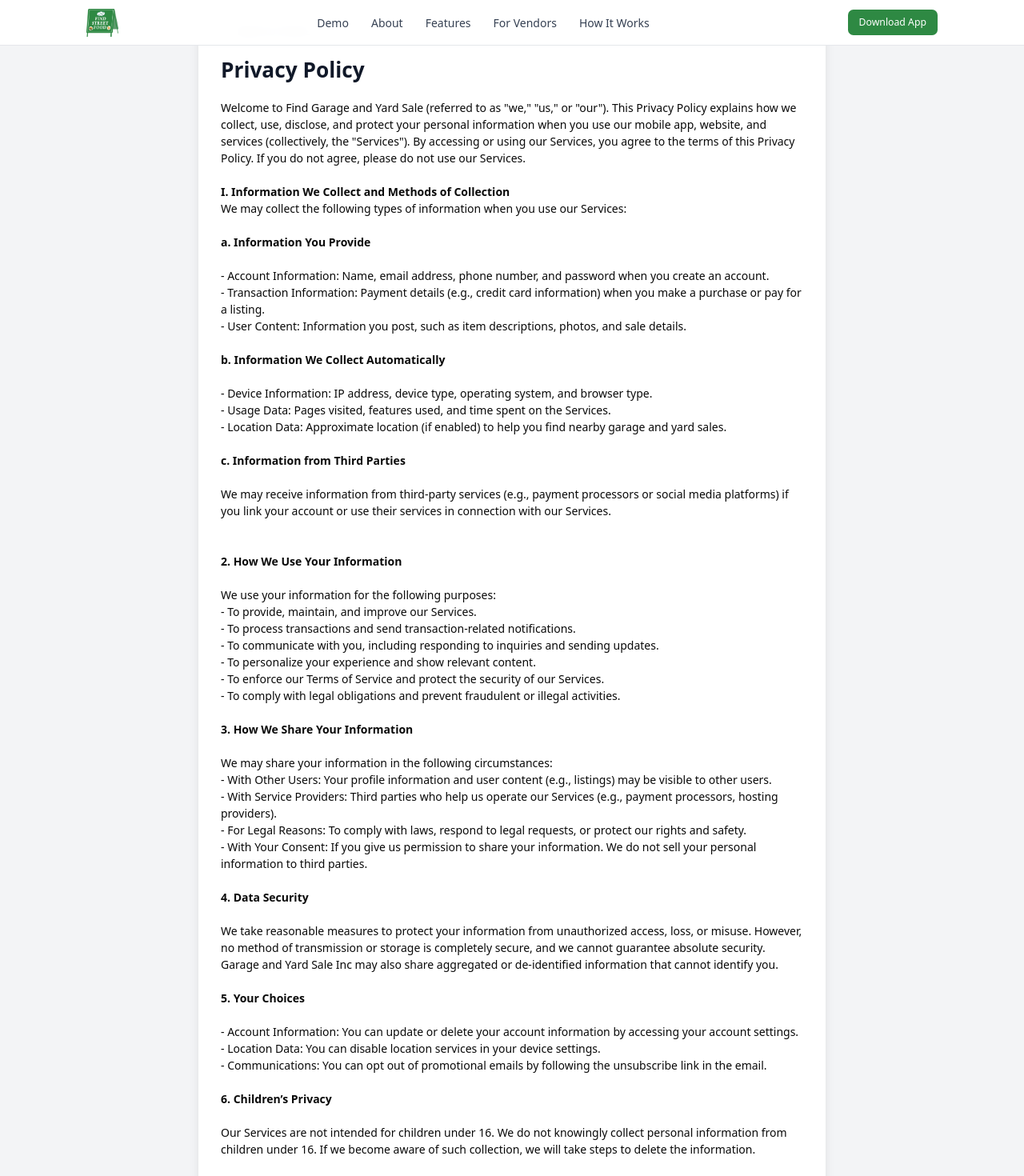
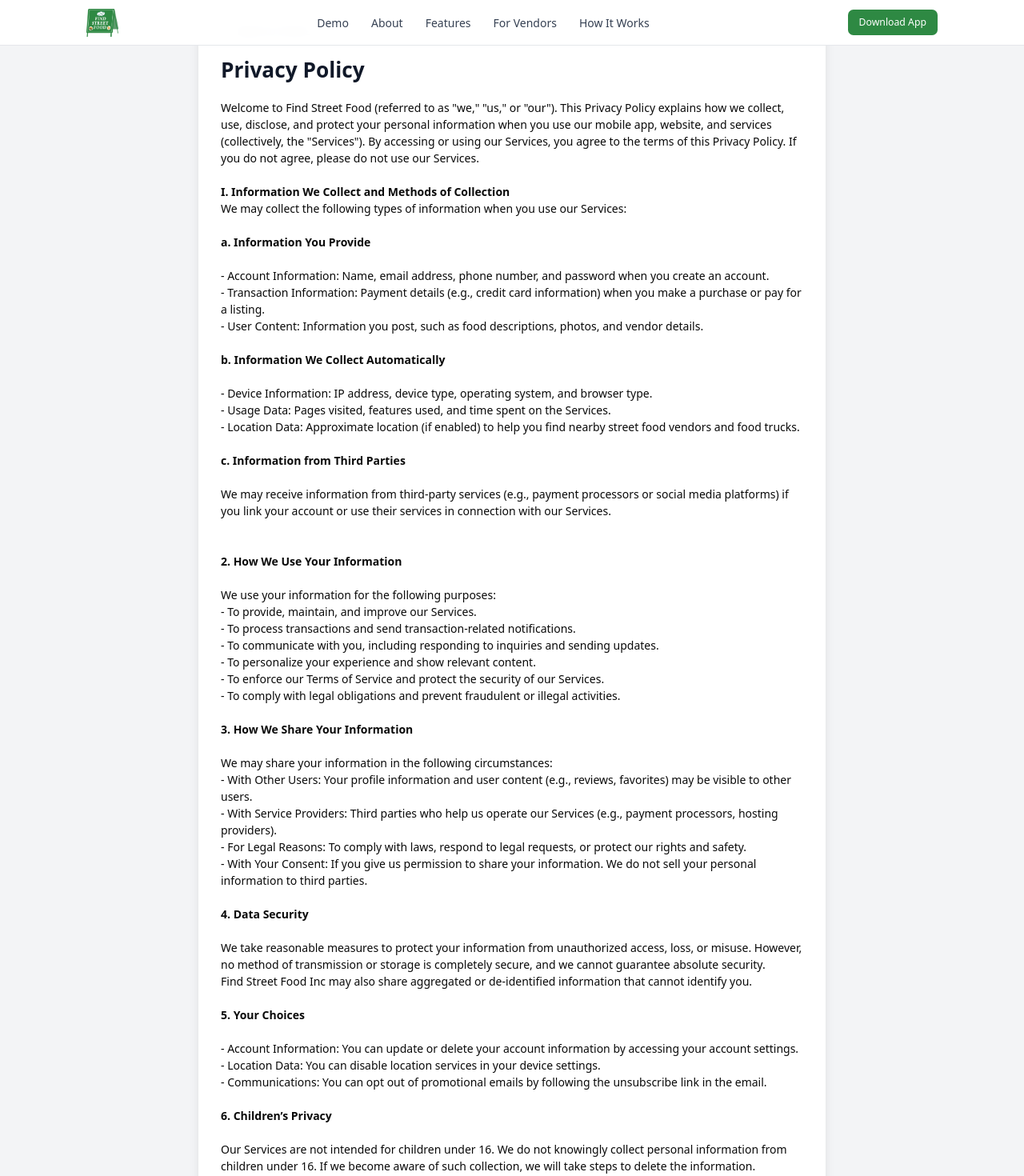
Before and after one commit to findgarageandyardsale/fsf_web, a React (Vite) app: page /privacy-policy in a window 1280 px wide. Shown: the top 1470 px of the page at 80% size. Built offline with nearby package versions, Linux system fonts and the light colour scheme.

Commit message:
Name changed in privacy policy

```diff
--- a/src/components/features/privacy_policy/index.tsx
+++ b/src/components/features/privacy_policy/index.tsx
@@ -18,7 +18,7 @@ const PrivacyPolicy = () => {
                     Privacy Policy
                 </h1>
                 <div>
-                    Welcome to Find Garage and Yard Sale (referred to as "we," "us," or
+                    Welcome to Find Street Food (referred to as "we," "us," or
                     "our"). This Privacy Policy explains how we collect, use, disclose,
                     and protect your personal information when you use our mobile app,
                     website, and services (collectively, the "Services"). By accessing or
@@ -45,8 +45,8 @@ const PrivacyPolicy = () => {
                     information) when you make a purchase or pay for a listing.
                 </div>
                 <div>
-                    - User Content: Information you post, such as item descriptions,
-                    photos, and sale details.
+                    - User Content: Information you post, such as food descriptions,
+                    photos, and vendor details.
                 </div>
                 <br />
                 <div className="font-bold">
@@ -68,7 +68,7 @@ const PrivacyPolicy = () => {
                 <ul>
                     <li>
                         - Location Data: Approximate location (if enabled) to help you find
-                        nearby garage and yard sales.
+                        nearby street food vendors and food trucks.
                     </li>
                 </ul>
                 <br />
@@ -110,7 +110,7 @@ const PrivacyPolicy = () => {
                 <div>We may share your information in the following circumstances:</div>
                 <div>
                     - With Other Users: Your profile information and user content (e.g.,
-                    listings) may be visible to other users.
+                    reviews, favorites) may be visible to other users.
                 </div>
                 <div>
                     - With Service Providers: Third parties who help us operate our
@@ -136,7 +136,7 @@ const PrivacyPolicy = () => {
                     absolute security.
                 </div>
                 <div>
-                    Garage and Yard Sale Inc may also share aggregated or de-identified
+                    Find Street Food Inc may also share aggregated or de-identified
                     information that cannot identify you.
                 </div>
                 <br />
@@ -192,7 +192,7 @@ const PrivacyPolicy = () => {
                         If you have questions or concerns about this Privacy Policy or our
                         data practices, please contact us at:
                     </div>
-                    <div> Email: support@GarageandYardSale.com</div>
+                    <div> Email: support@findstreetfood.com</div>
                     <br />
                 </div>
             </div>
```
